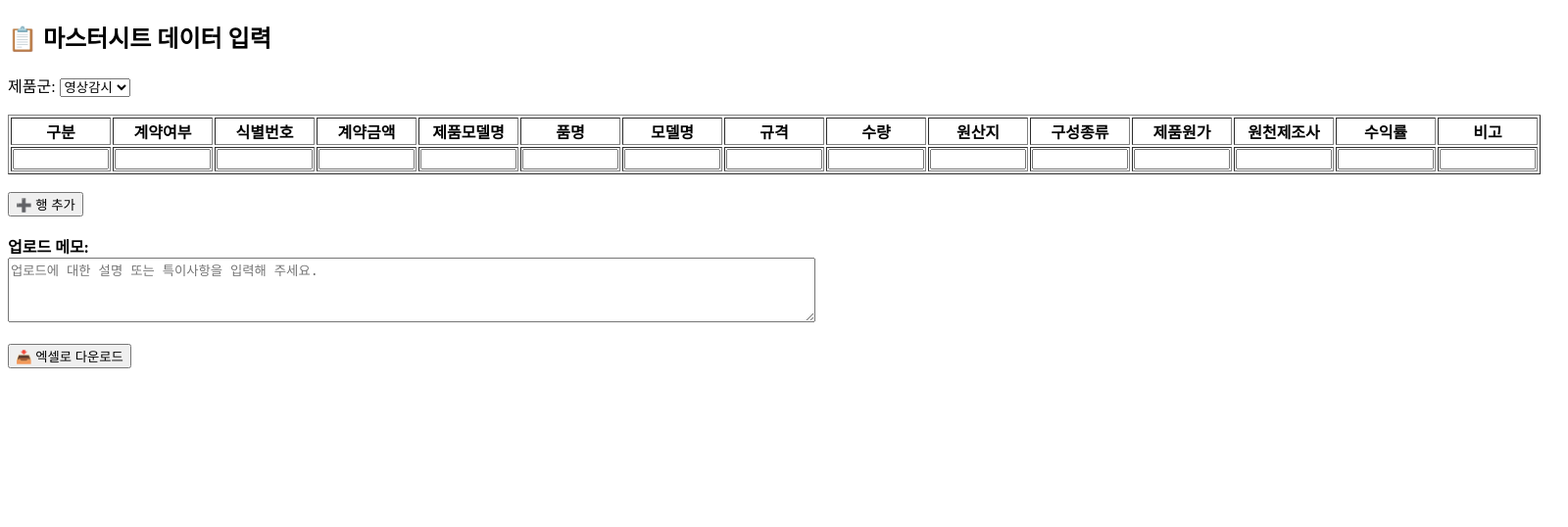
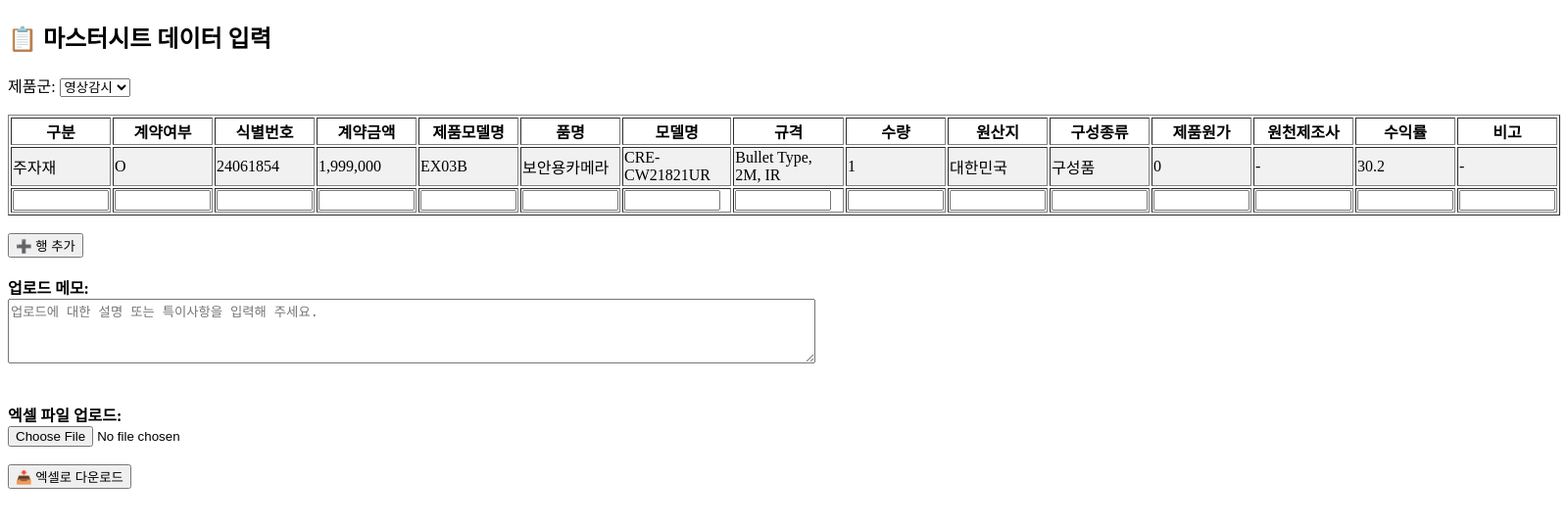
Before and after one commit to kwaktaejun/creativenet, a Flask app: page / in a window 1600 px wide. Shown: the top 538 px of the page at 98% size. Run offline with Flask 3, Linux system fonts and the light colour scheme.

Commit message:
Add files via upload

```diff
--- a/templates/index.html
+++ b/templates/index.html
@@ -27,6 +27,12 @@
                 </tr>
             </thead>
             <tbody>
+
+<tr class="example-row" style="background-color: #f1f1f1;">
+    <td>주자재</td><td>O</td><td>24061854</td><td>1,999,000</td><td>EX03B</td><td>보안용카메라</td>
+    <td>CRE-CW21821UR</td><td>Bullet Type, 2M, IR</td><td>1</td><td>대한민국</td>
+    <td>구성품</td><td>0</td><td>-</td><td>30.2</td><td>-</td>
+</tr>
                 <tr>
                     <td><input type="text" name="구분"></td>
                     <td><input type="text" name="계약여부"></td>
@@ -52,7 +58,7 @@
         <label class="title">업로드 메모:</label><br>
         <textarea name="업로드메모" rows="4" cols="100" placeholder="업로드에 대한 설명 또는 특이사항을 입력해 주세요."></textarea><br><br>
 
-        <input type="submit" value="📥 엑셀로 다운로드">
+        <br><label class="title">엑셀 파일 업로드:</label><br><input type="file" name="excel_file" accept=".xlsx"><br><br><input type="submit" value="📥 엑셀로 다운로드">
     </form>
 
     <script>
```
